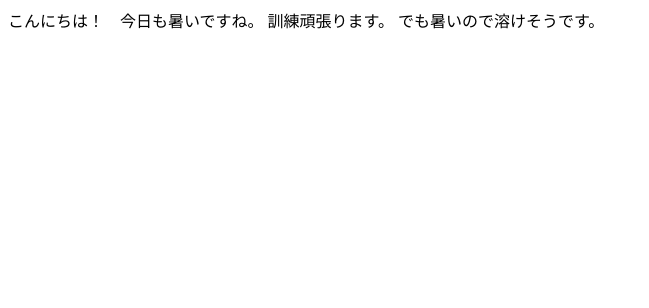
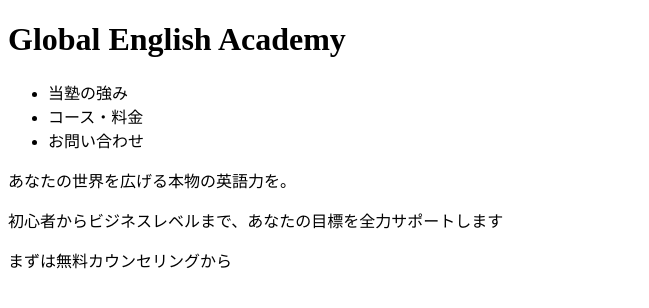
Before and after one commit to hoshino-moz/0806Practice, a plain HTML site: page index.html in a window 1280 px wide. Shown: the whole page, without its empty margins (0-649 px from the left). Drawn offline with Linux system fonts and the light colour scheme.

Commit message:
GEA html 作成　グループ化とリスト作成まで

```diff
--- a/index.html
+++ b/index.html
@@ -1,13 +1,41 @@
 <!DOCTYPE html>
-<html lang="en">
+<html lang="ja">
+
 <head>
     <meta charset="UTF-8">
+    <meta name="description" content="これは全く新しい英語塾です！老若男女誰でもWelcomeの地域未着型教室になります">
     <meta name="viewport" content="width=device-width, initial-scale=1.0">
-    <title>Document</title>
+    <title>Global English Academy</title>
 </head>
+
 <body>
-    こんにちは！　今日も暑いですね。
-    訓練頑張ります。
-    でも暑いので溶けそうです。
+    <header>
+        <div>
+            <!-- 見出し -->
+            <h1>Global English Academy</h1>
+        </div>
+        <!-- メインナビゲーション -->
+        <nav>
+            <ul> <!-- 箇条書きリスト -->
+                <li>当塾の強み</li>
+                <li>コース・料金</li>
+                <li>お問い合わせ</li>
+            </ul>
+        </nav>
+    </header>
+    <main>
+        <!-- 最大幅を決めるdiv -->
+        <div>
+            <!-- メインビジュアル -->
+            <section>
+                <p>あなたの世界を広げる本物の英語力を。</p>
+                <p>初心者からビジネスレベルまで、あなたの目標を全力サポートします</p>
+                <p>まずは無料カウンセリングから</p>
+            </section>
+
+        </div>
+
+    </main>
 </body>
+
 </html>
```
